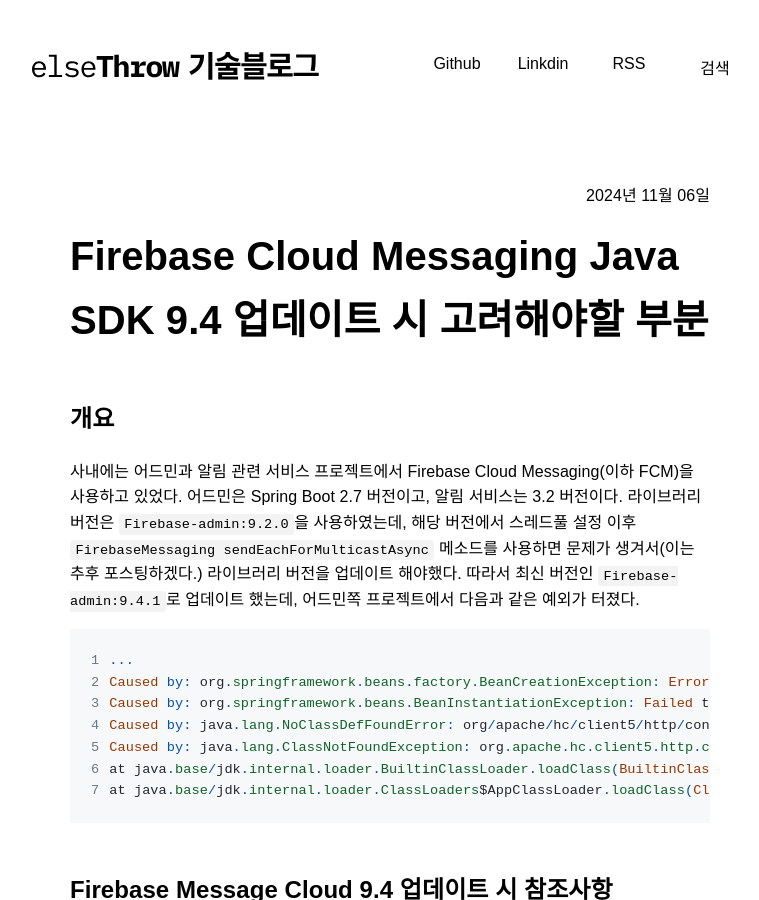
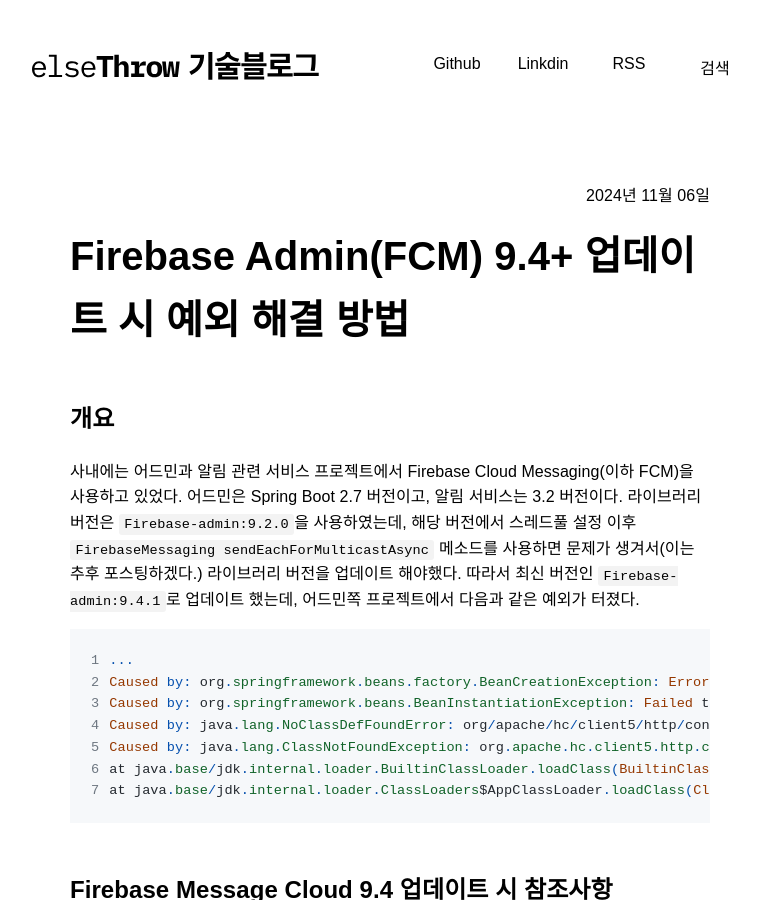
Before and after one commit to jaycobcoder/jaycobcoder.github.io, a Jekyll site: the page built from _posts/2024-11-06-Firebase Admin 9.4 업데이트 시 예외 해결 방법.md, in a window 1280 px wide and 900 px high. Shown: the whole window, without its empty margins (250-1009 px from the left). Built offline with Jekyll 4.4.1, drawn with Linux system fonts in a browser that asks for light colours; comment, search, counter and statistics services are not loaded.

Commit message:
Update and rename 2024-11-06-FCM 업데이트 시 고려해야할 부분.md to 2024-11-06-Firebase Admin 9.4 업데이트 시 예외 해결 방법.md

```diff
--- a/_posts/2024-11-06-FCM 업데이트 시 고려해야할 부분.md
+++ b/_posts/2024-11-06-Firebase Admin 9.4 업데이트 시 예외 해결 방법.md
@@ -1,10 +1,10 @@
 ---
 layout: post
-title: "Firebase Cloud Messaging Java SDK 9.4 업데이트 시 고려해야할 부분"
+title: "Firebase Admin(FCM) 9.4+ 업데이트 시 예외 해결 방법"
 date: 2024-11-06
 categories: [라이브러리]
-tags: [라이브러리, FCM]
-description: "Firebase Cloud Messaging Java SDK 9.4 업데이트에 따른 주요 변경 사항과 예외 해결 방법을 제공합니다. HttpTransport 기본값의 Apache HTTP/2 전환으로 인해 Spring Boot 2.7 환경에서 발생한 NoClassDefFoundError 오류 원인을 분석하고, FirebaseOptions 설정을 통해 문제를 해결하는 방법을 소개합니다."
+tags: [라이브러리, FCM, Firebase Cloud Messaging]
+description: "Firebase Admin SDK 9.4 업데이트 후 발생하는 Apache HttpClient 관련 예외(ClassNotFoundException) 원인 분석과 Spring Boot 3 이하 환경에서 FirebaseOptions 설정으로 문제를 해결하는 방법을 제공합니다."
 ---
 ## 개요
 
```
